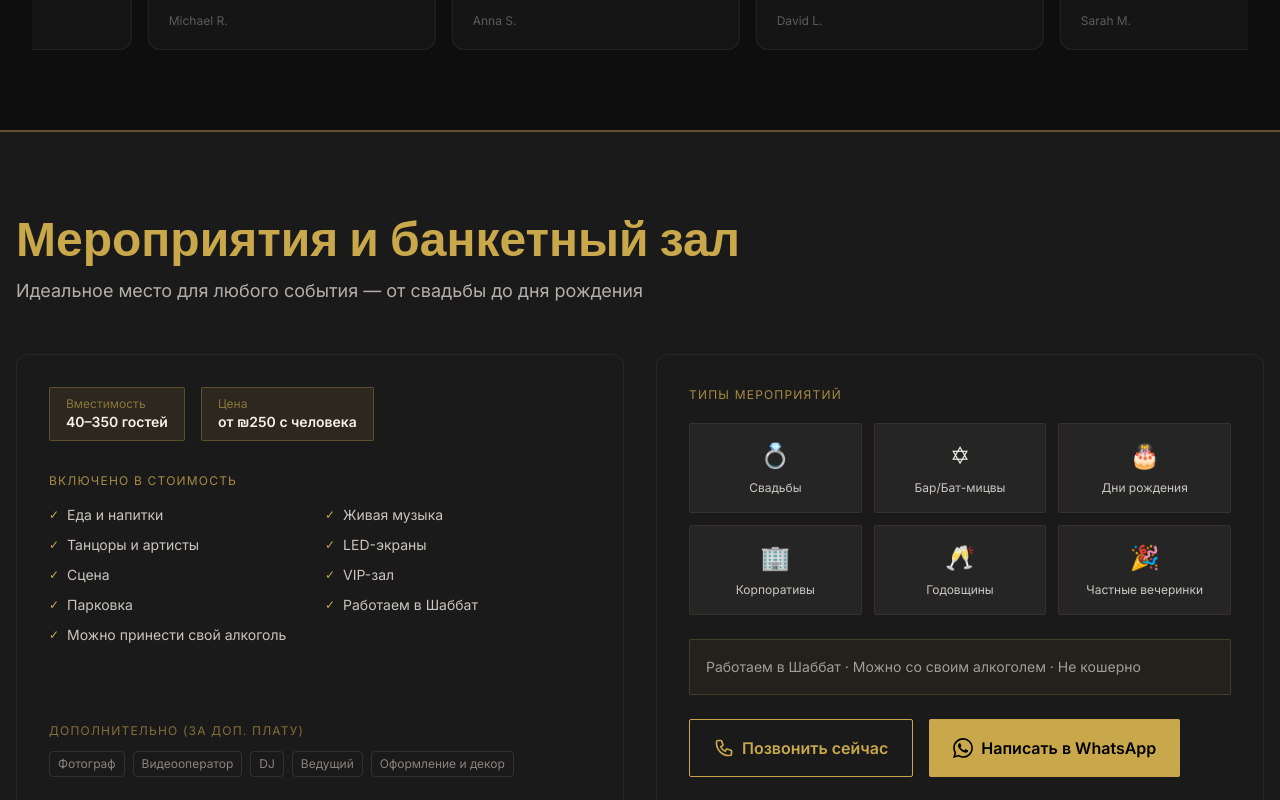
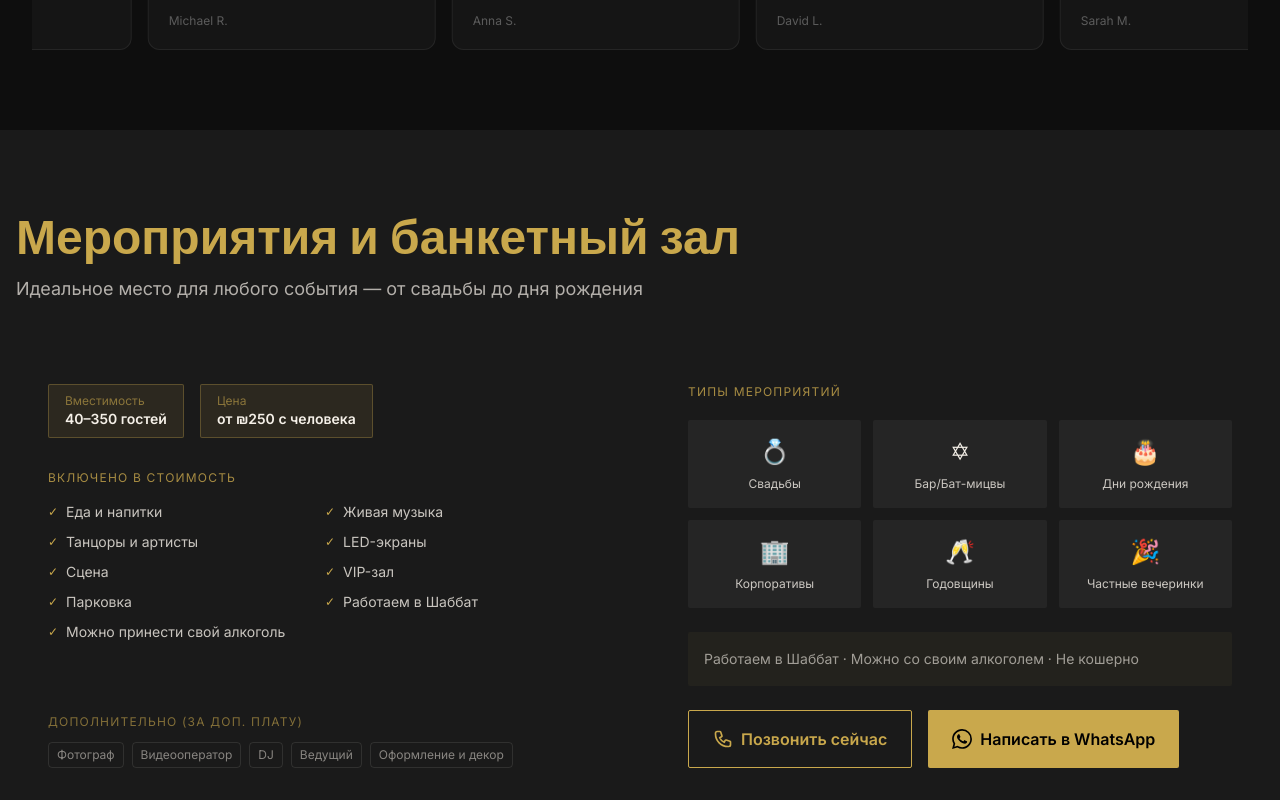
Before and after one commit to ediftw17/panorama-style-website, a Next.js app: page / in a window 1280 px wide. Shown: the part 2627-3427 px from the top of the page. Built offline with nearby package versions, Linux system fonts and the light colour scheme.

Commit message:
events section: remove top divider and all card borders

```diff
--- a/components/EventsCTA.tsx
+++ b/components/EventsCTA.tsx
@@ -43,7 +43,7 @@ export default function EventsCTA() {
   )
 
   return (
-    <section className="relative bg-background border-t-2 border-gold/40 py-20 px-4">
+    <section className="relative bg-background py-20 px-4">
       <div className="max-w-7xl mx-auto">
 
         {/* Full-width header */}
@@ -60,7 +60,7 @@ export default function EventsCTA() {
         <div className="grid lg:grid-cols-2 gap-8 items-stretch">
 
           {/* Left: details */}
-          <div className="flex flex-col border border-white/[0.06] rounded-xl p-8">
+          <div className="flex flex-col p-8">
             {/* Badges */}
             <div className="flex flex-wrap gap-4 mb-8">
               <div className="bg-gold/10 border border-gold/30 rounded-sm px-4 py-2">
@@ -104,7 +104,7 @@ export default function EventsCTA() {
           </div>
 
           {/* Right: event types + note + CTAs */}
-          <div className="flex flex-col border border-white/[0.06] rounded-xl p-8">
+          <div className="flex flex-col p-8">
             <h3 className="text-gold/80 text-xs uppercase tracking-widest font-sans mb-5">
               {lang === 'he' ? 'סוגי אירועים' : lang === 'en' ? 'Event types' : 'Типы мероприятий'}
             </h3>
@@ -112,7 +112,7 @@ export default function EventsCTA() {
               {t.types.map((type, i) => (
                 <div
                   key={i}
-                  className="bg-darkcard border border-gold/10 rounded-sm p-4 text-center hover:border-gold/30 transition-colors"
+                  className="bg-darkcard rounded-sm p-4 text-center"
                 >
                   <div className="text-2xl mb-2">{eventIcons[type] || '★'}</div>
                   <div className="text-cream/80 text-xs font-sans">{type}</div>
@@ -121,7 +121,7 @@ export default function EventsCTA() {
             </div>
 
             {/* Note */}
-            <div className="bg-gold/5 border border-gold/20 rounded-sm p-4 mb-6">
+            <div className="bg-gold/5 rounded-sm p-4 mb-6">
               <p className="text-cream/60 text-sm font-sans leading-relaxed">
                 {lang === 'he'
                   ? 'פתוחים בשבת · אפשר להביא אלכוהול · לא כשר'
```
